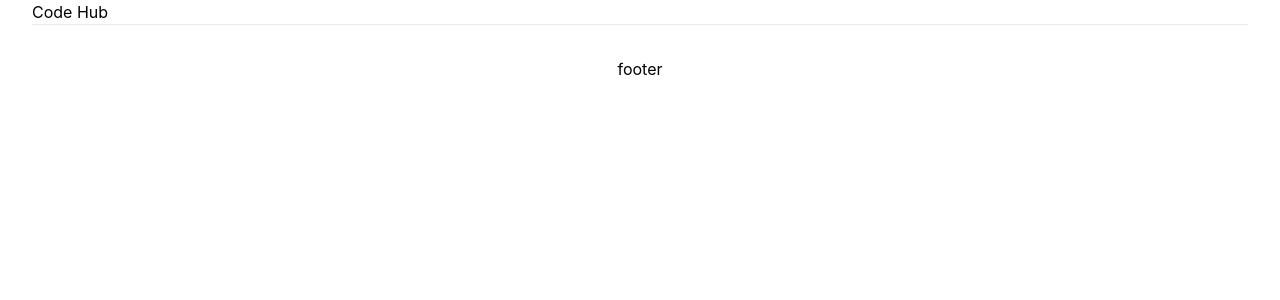
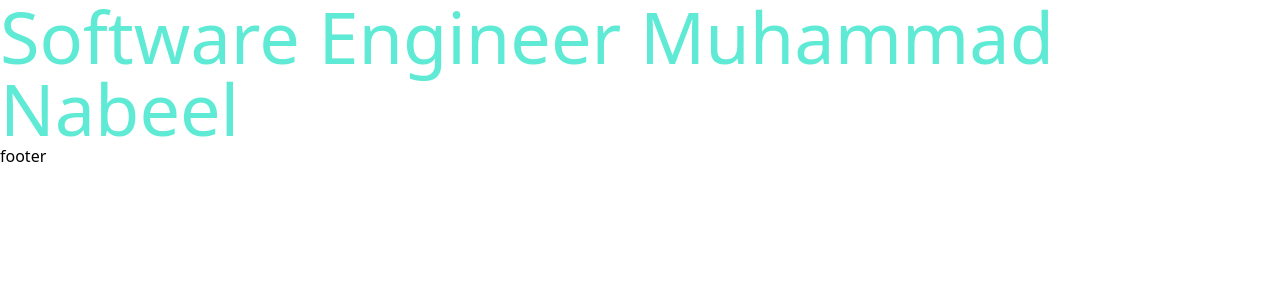
Before and after one commit to NabeelJaan/codehub, a Next.js app: page / in a window 1280 px wide. Shown: the top 300 px of the page. Built offline with nearby package versions, Linux system fonts and the light colour scheme.

Commit message:
Just get started

```diff
--- a/pages/index.tsx
+++ b/pages/index.tsx
@@ -1,21 +1,21 @@
 import Head from 'next/head'
-import Image from 'next/image'
-import styles from '../styles/Home.module.css'
 
 export default function Home() {
   return (
-    <div className={styles.container}>
+    <div>
       <Head>
         <title>Create Next App</title>
         <meta name="description" content="Generated by create next app" />
         <link rel="icon" href="/favicon.ico" />
       </Head>
 
-      <h1 className="text-7-xl font-bold text-red-800">Code Hub</h1>
+      <h1 className="text-2xl md:text-7xl text-black md:text-red-100 lg:text-yellow-400 xl:text-teal-300 text-center lg:text-left">Software Engineer Muhammad Nabeel</h1>
 
-      <footer className={styles.footer}>
+      <footer>
         <h6>footer</h6>
       </footer>
+
+
     </div>
   )
 }
--- a/styles/Home.module.css
+++ /dev/null
@@ -1,129 +0,0 @@
-.container {
-  padding: 0 2rem;
-}
-
-.main {
-  min-height: 100vh;
-  padding: 4rem 0;
-  flex: 1;
-  display: flex;
-  flex-direction: column;
-  justify-content: center;
-  align-items: center;
-}
-
-.footer {
-  display: flex;
-  flex: 1;
-  padding: 2rem 0;
-  border-top: 1px solid #eaeaea;
-  justify-content: center;
-  align-items: center;
-}
-
-.footer a {
-  display: flex;
-  justify-content: center;
-  align-items: center;
-  flex-grow: 1;
-}
-
-.title a {
-  color: #0070f3;
-  text-decoration: none;
-}
-
-.title a:hover,
-.title a:focus,
-.title a:active {
-  text-decoration: underline;
-}
-
-.title {
-  margin: 0;
-  line-height: 1.15;
-  font-size: 4rem;
-}
-
-.title,
-.description {
-  text-align: center;
-}
-
-.description {
-  margin: 4rem 0;
-  line-height: 1.5;
-  font-size: 1.5rem;
-}
-
-.code {
-  background: #fafafa;
-  border-radius: 5px;
-  padding: 0.75rem;
-  font-size: 1.1rem;
-  font-family: Menlo, Monaco, Lucida Console, Liberation Mono, DejaVu Sans Mono,
-    Bitstream Vera Sans Mono, Courier New, monospace;
-}
-
-.grid {
-  display: flex;
-  align-items: center;
-  justify-content: center;
-  flex-wrap: wrap;
-  max-width: 800px;
-}
-
-.card {
-  margin: 1rem;
-  padding: 1.5rem;
-  text-align: left;
-  color: inherit;
-  text-decoration: none;
-  border: 1px solid #eaeaea;
-  border-radius: 10px;
-  transition: color 0.15s ease, border-color 0.15s ease;
-  max-width: 300px;
-}
-
-.card:hover,
-.card:focus,
-.card:active {
-  color: #0070f3;
-  border-color: #0070f3;
-}
-
-.card h2 {
-  margin: 0 0 1rem 0;
-  font-size: 1.5rem;
-}
-
-.card p {
-  margin: 0;
-  font-size: 1.25rem;
-  line-height: 1.5;
-}
-
-.logo {
-  height: 1em;
-  margin-left: 0.5rem;
-}
-
-@media (max-width: 600px) {
-  .grid {
-    width: 100%;
-    flex-direction: column;
-  }
-}
-
-@media (prefers-color-scheme: dark) {
-  .card,
-  .footer {
-    border-color: #222;
-  }
-  .code {
-    background: #111;
-  }
-  .logo img {
-    filter: invert(1);
-  }
-}
--- a/tailwind.config.js
+++ b/tailwind.config.js
@@ -1,12 +1,24 @@
 /** @type {import('tailwindcss').Config} */
+
+
 module.exports = {
-  content: [
-    "./pages/**/*.{js,ts,jsx,tsx}",
-    "./components/**/*.{js,ts,jsx,tsx}",
-  ],
-  content: [],
+  future: {
+    removeDeprecatedGapUtilities: true,
+  },
+  purge: ['./components/**/*.{js,ts,jsx,tsx}', './pages/**/*.{js,ts,jsx,tsx}'],
   theme: {
-    extend: {},
+    extend: {
+      screens: {
+        'xs': {
+            'max': '767px'
+        }
+    },
+      colors: {
+        'accent-1': '#333',
+      },
+    },
   },
+  variants: {},
   plugins: [],
+
 }
```
Also changed, not shown: styles/globals.css (+23 -2 lines).
